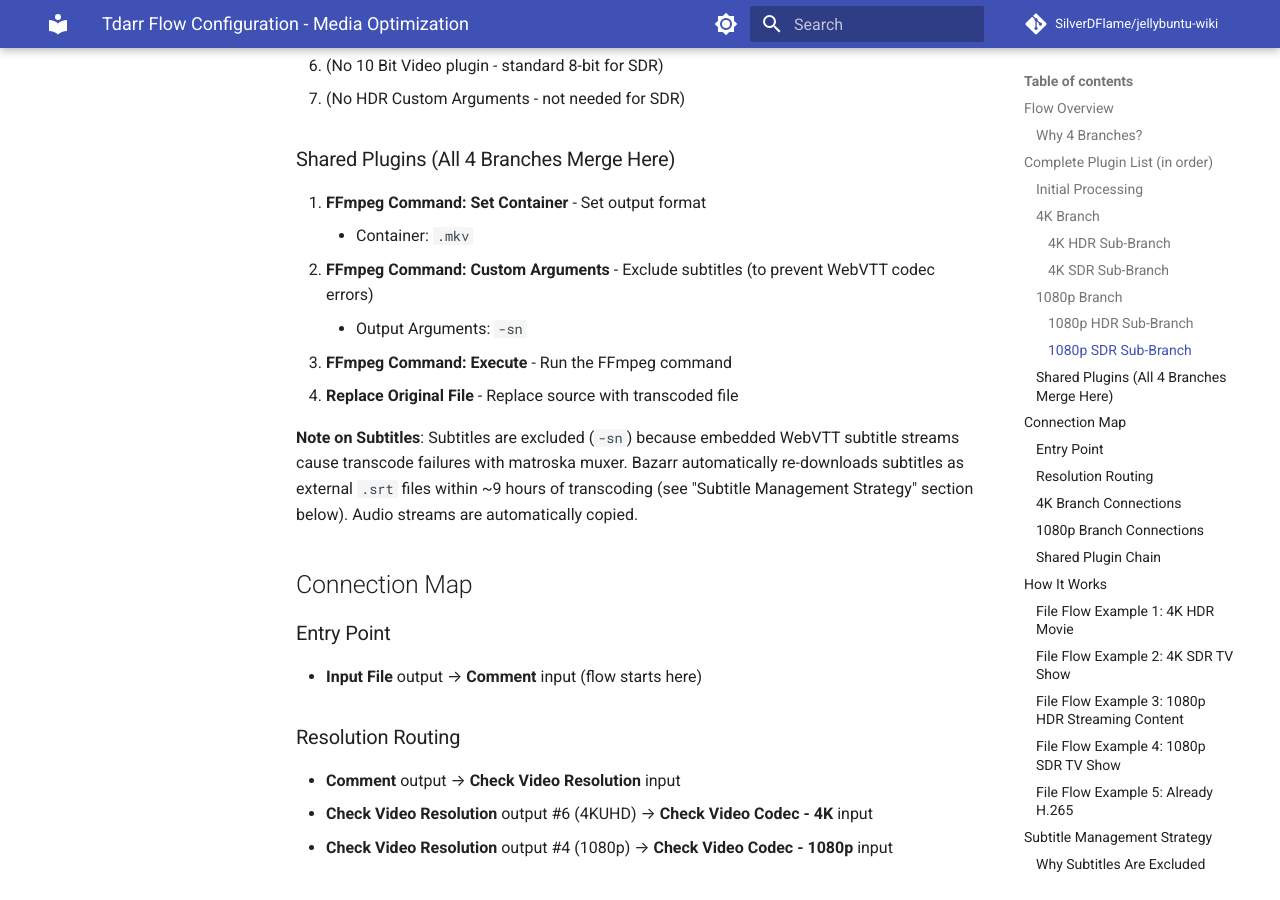
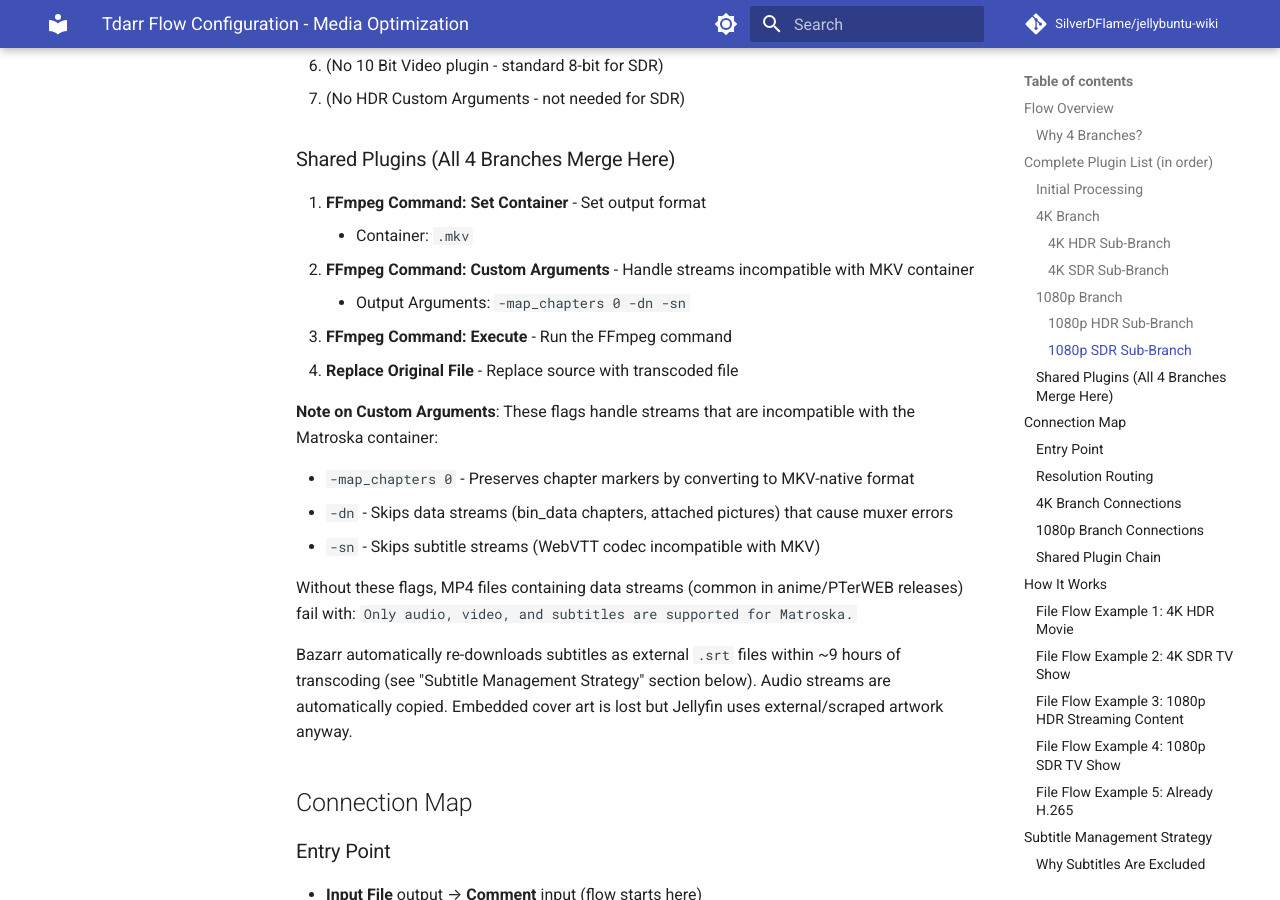
Before and after one commit to SilverDFlame/jellybuntu-wiki, an MkDocs documentation site: the page built from docs/configuration/tdarr-flow-configuration.md, in a window 1280 px wide and 900 px high, scrolled down 2928 px. Built offline with MkDocs 1.6.1 and Material for MkDocs 9.7.7, drawn with Linux system fonts in a browser that asks for light colours; comment, search, counter and statistics services are not loaded; some of the changed text lies outside the part shown.

Commit message:
docs: Add Tdarr fix for MP4 files with embedded data streams (#19)
Some MP4 files (particularly anime/PTerWEB releases) contain bin_data
streams and attached pictures that cause FFmpeg to fail when transcoding
to MKV with "Only audio, video, and subtitles are supported" error.

- Update Custom Arguments to: -map_chapters 0 -dn -sn
- Add explanation of each flag's purpose
- Add troubleshooting entry for this specific error
- Update flow diagram and file flow examples

Flags explained:
- -map_chapters 0: Preserves chapters in MKV-native format
- -dn: Skips data streams (prevents bin_data copy errors)
- -sn: Skips subtitle streams (existing WebVTT fix)

Co-authored-by: Claude Opus 4.5 <noreply@anthropic.com>

````diff
--- a/docs/configuration/tdarr-flow-configuration.md
+++ b/docs/configuration/tdarr-flow-configuration.md
@@ -98,14 +98,23 @@ This flow uses a **4-branch architecture** that:
 
 1. **FFmpeg Command: Set Container** - Set output format
     - Container: `.mkv`
-2. **FFmpeg Command: Custom Arguments** - Exclude subtitles (to prevent WebVTT codec errors)
-    - Output Arguments: `-sn`
+2. **FFmpeg Command: Custom Arguments** - Handle streams incompatible with MKV container
+    - Output Arguments: `-map_chapters 0 -dn -sn`
 3. **FFmpeg Command: Execute** - Run the FFmpeg command
 4. **Replace Original File** - Replace source with transcoded file
 
-**Note on Subtitles**: Subtitles are excluded (`-sn`) because embedded WebVTT subtitle streams cause transcode failures
-with matroska muxer. Bazarr automatically re-downloads subtitles as external `.srt` files within ~9 hours of transcoding
-(see "Subtitle Management Strategy" section below). Audio streams are automatically copied.
+**Note on Custom Arguments**: These flags handle streams that are incompatible with the Matroska container:
+
+- `-map_chapters 0` - Preserves chapter markers by converting to MKV-native format
+- `-dn` - Skips data streams (bin_data chapters, attached pictures) that cause muxer errors
+- `-sn` - Skips subtitle streams (WebVTT codec incompatible with MKV)
+
+Without these flags, MP4 files containing data streams (common in anime/PTerWEB releases) fail with:
+`Only audio, video, and subtitles are supported for Matroska.`
+
+Bazarr automatically re-downloads subtitles as external `.srt` files within ~9 hours of transcoding
+(see "Subtitle Management Strategy" section below). Audio streams are automatically copied. Embedded cover art is lost
+but Jellyfin uses external/scraped artwork anyway.
 
 ## Connection Map
 
@@ -169,7 +178,7 @@ with matroska muxer. Bazarr automatically re-downloads subtitles as external `.s
 8. Custom Arguments (4K HDR) adds HDR metadata preservation parameters
 9. Merges to shared plugins
 10. Set Container sets output to `.mkv`
-11. Custom Arguments adds: `-sn` (excludes problematic embedded subtitles)
+11. Custom Arguments adds: `-map_chapters 0 -dn -sn` (preserves chapters, excludes data/subtitle streams)
 12. Execute runs the complete FFmpeg command (audio streams automatically copied)
 13. Replace Original File swaps original with transcoded version
 
@@ -187,7 +196,7 @@ with matroska muxer. Bazarr automatically re-downloads subtitles as external `.s
 8. (No HDR Custom Arguments - not needed)
 9. Merges to shared plugins
 10. Set Container sets output to `.mkv`
-11. Custom Arguments adds: `-sn`
+11. Custom Arguments adds: `-map_chapters 0 -dn -sn`
 12. Execute runs the complete FFmpeg command
 13. Replace Original File swaps original with transcoded version
 
@@ -205,7 +214,7 @@ with matroska muxer. Bazarr automatically re-downloads subtitles as external `.s
 8. Custom Arguments (1080p HDR) adds HDR metadata preservation parameters
 9. Merges to shared plugins
 10. Set Container sets output to `.mkv`
-11. Custom Arguments adds: `-sn`
+11. Custom Arguments adds: `-map_chapters 0 -dn -sn`
 12. Execute runs the complete FFmpeg command
 13. Replace Original File swaps original with transcoded version
 
@@ -223,7 +232,7 @@ with matroska muxer. Bazarr automatically re-downloads subtitles as external `.s
 8. (No HDR Custom Arguments - not needed)
 9. Merges to shared plugins
 10. Set Container sets output to `.mkv`
-11. Custom Arguments adds: `-sn`
+11. Custom Arguments adds: `-map_chapters 0 -dn -sn`
 12. Execute runs the complete FFmpeg command
 13. Replace Original File swaps original with transcoded version
 
@@ -537,6 +546,28 @@ Processing capacity increases by 50-100% with 3-4 concurrent GPU transcodes.
 - Check memory limits on tdarr-node container (should be 2GB)
 - Verify VM has sufficient free memory
 
+### MP4 Fails with "Only audio, video, and subtitles are supported"
+
+**Symptom**: Transcode fails with error:
+`Only audio, video, and subtitles are supported for Matroska.`
+
+**Cause**: MP4 files (common in anime/PTerWEB releases) contain data streams that MKV cannot handle:
+
+- `bin_data` streams (chapter metadata stored as binary)
+- Attached pictures (embedded cover art as PNG/JPEG)
+
+**Fix**: Ensure Custom Arguments plugin includes `-dn` flag:
+
+```text
+-map_chapters 0 -dn -sn
+```
+
+- `-map_chapters 0` converts chapters to MKV-native format (preserves chapter markers)
+- `-dn` skips data streams entirely
+- `-sn` skips subtitle streams (existing fix for WebVTT)
+
+**Impact**: Chapters are preserved. Embedded cover art is lost but Jellyfin uses external/scraped artwork.
+
 ## Maintenance
 
 ### Weekly
@@ -583,8 +614,8 @@ Processing capacity increases by 50-100% with 3-4 concurrent GPU transcodes.
                               ↓
                     [Set Container: .mkv]
                               ↓
-                  [Custom Arguments: -sn]
-                    (excludes subtitles)
+            [Custom Arguments: -map_chapters 0 -dn -sn]
+              (preserves chapters, excludes data/subs)
                               ↓
                           [Execute]
                     (auto-copies audio)
````
Also changed, not shown: other parts of docs/configuration/tdarr-flow-configuration.md (+1 -1 lines).
